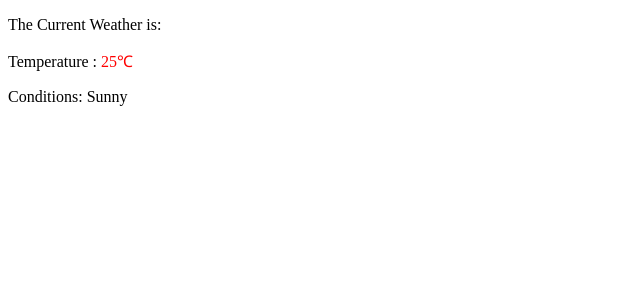
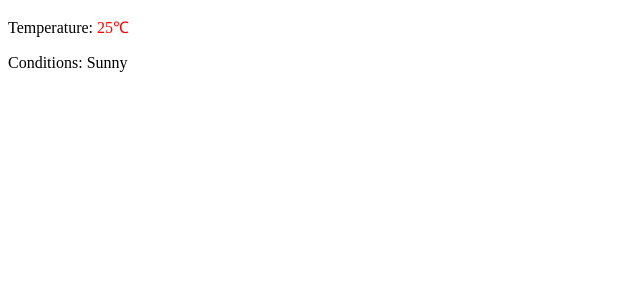
Before and after one commit to acciojob/conditional-weather-report-ManimehalaiAnandaraj, a React app: page / in a window 1280 px wide. Shown: the top 300 px of the page, without its empty margins (0-640 px from the left). Built offline with nearby package versions, Linux system fonts and the light colour scheme.

Commit message:
Completed assignment

```diff
--- a/src/components/App.js
+++ b/src/components/App.js
@@ -15,8 +15,7 @@ const App = () => {
 
   return (
     <div>
-       <p>The Current Weather is:</p>
-       <p>Temperature : <span style={textStyle}>{weatherData.temperature}℃</span></p>
+       <p>Temperature: <span style={textStyle}>{weatherData.temperature}℃</span></p>
        <p>Conditions: <span>{weatherData.conditions}</span></p>
     </div>
   )
```
